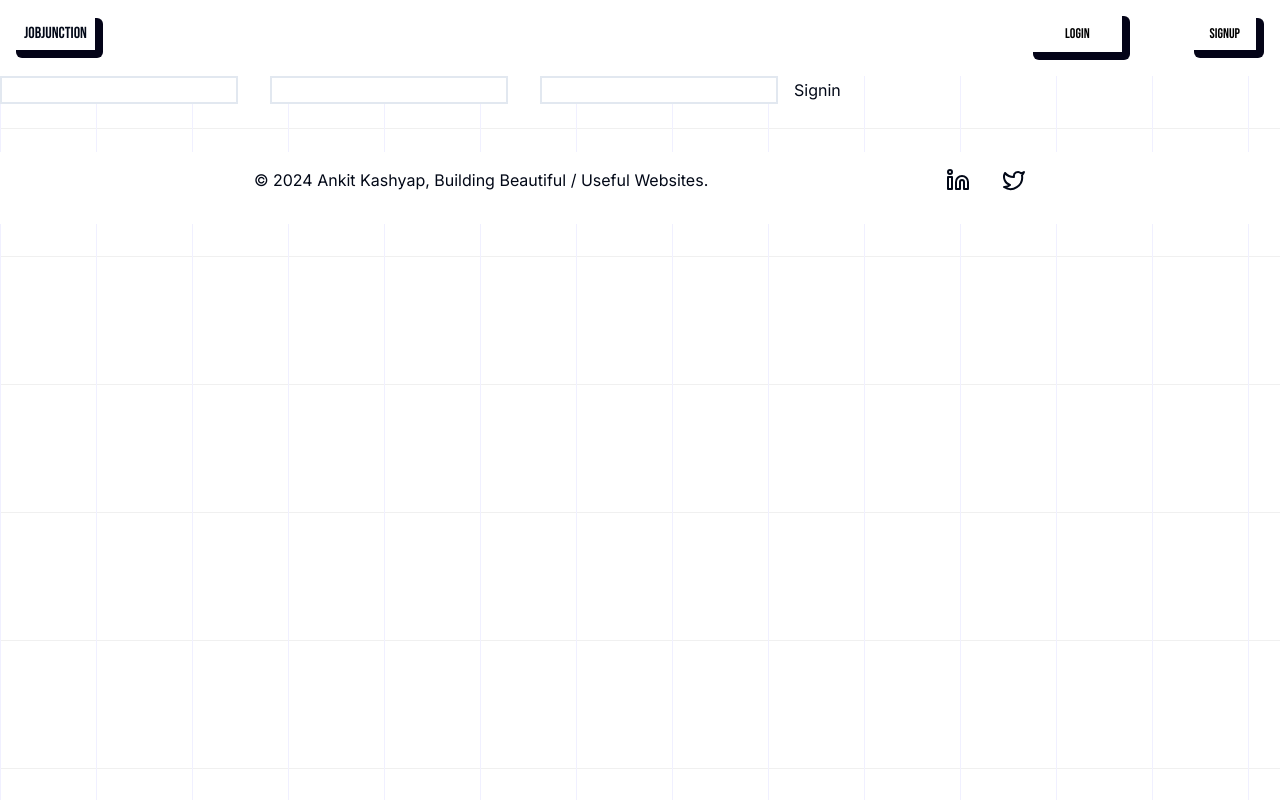
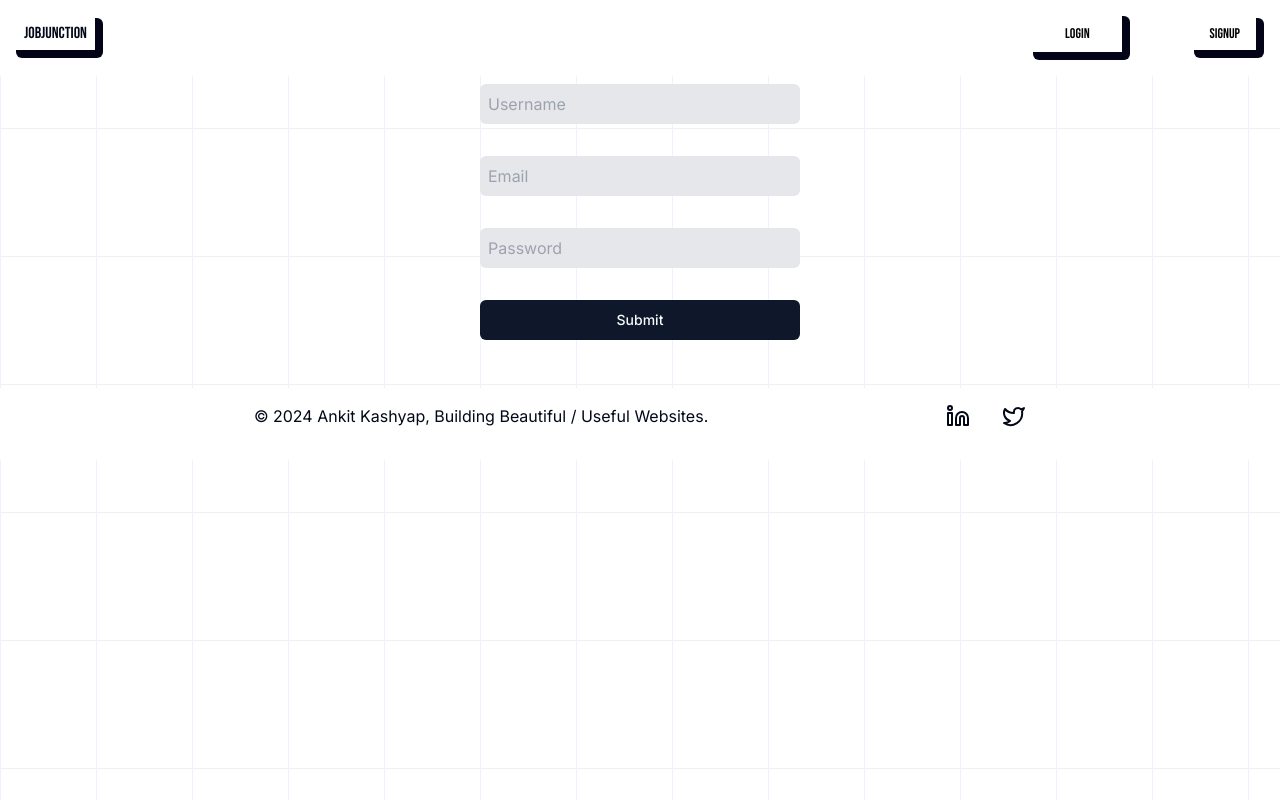
Before and after one commit to nobody127/Jobjunction, a Next.js app: page /signin in a window 1280 px wide. Built offline with nearby package versions, Linux system fonts and the light colour scheme; no server answers.

Commit message:
trying mutli page form with hook-forms

```diff
--- a/components/Navbar/DeskNav.tsx
+++ b/components/Navbar/DeskNav.tsx
@@ -8,7 +8,6 @@ import { useSession } from "next-auth/react";
 export default function DesktopNav() {
   const router = useRouter();
   const session = useSession();
-  console.log(session);
 
   if (session.status === "loading") {
     return <div>Loading....</div>;
--- a/components/Signin.tsx
+++ b/components/Signin.tsx
@@ -1,26 +1,79 @@
+"use client";
+
 import { signIn } from "@/auth";
+import { useForm } from "react-hook-form";
+import { Button } from "./ui/button";
+import { zodResolver } from "@hookform/resolvers/zod";
+import { signinSchema } from "@/schema/signin";
 
 export default function SigninForm() {
+  const {
+    register,
+    handleSubmit,
+    reset,
+    formState: { errors, isSubmitting, isSubmitSuccessful },
+  } = useForm({
+    defaultValues: {
+      username: "",
+      email: "",
+      password: "",
+    },
+    resolver: zodResolver(signinSchema),
+  });
+
+  async function onSubmit(data: any) {
+    setTimeout(() => {
+      console.log("hello wrold");
+      reset();
+    }, 5000);
+  }
+  console.log(isSubmitSuccessful);
   return (
     <form
-      action={async (formData) => {
-        "use server";
-        await signIn("credentials", formData);
-      }}
-      className="flex gap-4"
+      onSubmit={handleSubmit(onSubmit)}
+      className="flex flex-col gap-8 w-1/2 mx-auto mt-2"
     >
-      <input name="email" type="email" required className="border-2" />
-      <br />
-      <input name="username" type="text" required className="border-2" />
-      <br />
-      <input type="password" name="password" required className="border-2" />
+      <input
+        type="text"
+        placeholder="Username"
+        {...register("username")}
+        className="p-2 bg-gray-200 rounded-md w-1/2 mx-auto"
+      />
 
-      <button>Signin</button>
+      {errors.username?.message && (
+        <p className="text-red-500 font-bold">{errors?.username?.message}</p>
+      )}
+      <input
+        type="text"
+        placeholder="Email"
+        {...register("email")}
+        className="p-2 bg-gray-200 rounded-md w-1/2 mx-auto"
+      />
+
+      {errors.email?.message && (
+        <p className="text-red-500 font-bold">{errors?.email?.message}</p>
+      )}
+
+      <input
+        type="password"
+        placeholder="Password"
+        {...register("password")}
+        className="p-2 bg-gray-200 rounded-md w-1/2 mx-auto"
+      />
+
+      {errors.password?.message && (
+        <p className="text-red-500 font-bold">{errors?.password?.message}</p>
+      )}
+
+      {isSubmitting ? (
+        <Button className="w-1/2 mx-auto" disabled={true}>
+          Loading
+        </Button>
+      ) : (
+        <Button className="w-1/2 mx-auto" disabled={isSubmitSuccessful}>
+          Submit
+        </Button>
+      )}
     </form>
   );
 }
-
-// action={async (data: FormData) => {
-//     "use server";
-//     console.log(data);
-//   }}
--- a/package.json
+++ b/package.json
@@ -10,6 +10,7 @@
     "postinstall": "prisma generate"
   },
   "dependencies": {
+    "@hookform/resolvers": "^3.9.0",
     "@prisma/client": "^5.16.2",
     "@prisma/extension-accelerate": "^1.1.0",
     "@radix-ui/react-dialog": "^1.1.1",
@@ -23,8 +24,10 @@
     "next-themes": "^0.3.0",
     "react": "^18",
     "react-dom": "^18",
+    "react-hook-form": "^7.52.2",
     "tailwind-merge": "^2.4.0",
     "tailwindcss-animate": "^1.0.7",
+    "zod": "^3.23.8",
     "zustand": "^4.5.4"
   },
   "devDependencies": {
--- /dev/null
+++ b/schema/signin.ts
@@ -0,0 +1,18 @@
+import z from "zod";
+
+export const signinSchema = z.object({
+  username: z
+    .string({ required_error: "Username is required" })
+    .min(2, { message: "Username must be of length 2" }),
+  email: z
+    .string({ required_error: "Email is required" })
+    .email({ message: "Must be a email" }),
+  password: z
+    .string({ required_error: "Password is required" })
+    .min(6, { message: "Password must be atleast 6 char long" })
+    .max(8, { message: "Password can't be greater than 8 char" })
+    .regex(new RegExp(".*[`~<>?,./!@#$%^&*()\\-_+=\"'|{}\\[\\];:\\\\].*"), {
+      message: "Must include a special character",
+    })
+    .regex(new RegExp(".*[0-9].*"), { message: "Must include a number" }),
+});
```
Also changed, not shown: 2 other files (tests, documents, lock files or other folders).
